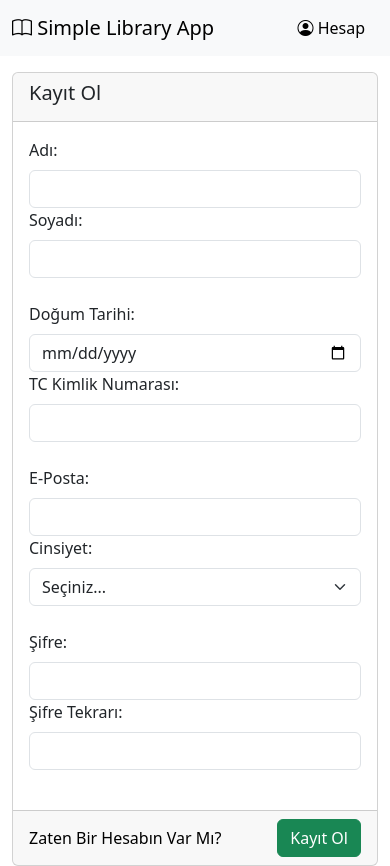
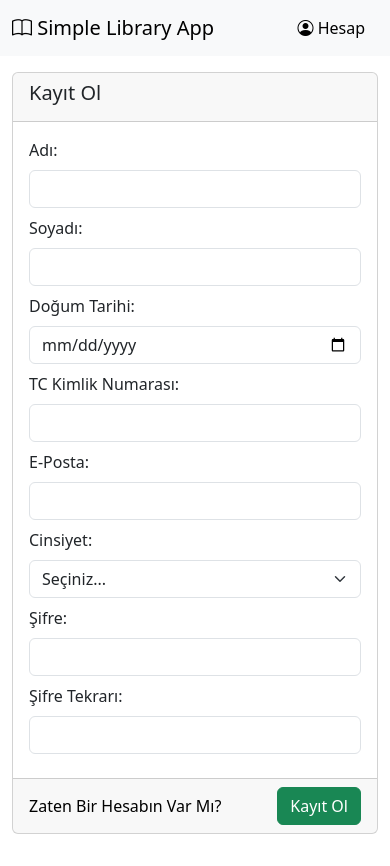
Before and after one commit to emirrssen/SimpleLibraryApp-FrontEnd, a Nuxt app: page /auth/register in a window 390 px wide. After the commit the page ends 844 px from the top, so only its background shows below. Built offline with nearby package versions, Linux system fonts and the light colour scheme.

Commit message:
Pinia integrated to the system.

```diff
--- a/pages/auth/login.vue
+++ b/pages/auth/login.vue
@@ -1,18 +1,24 @@
 <template>
     <div>
         <div class="row">
-            <div class="col col-4 offset-4">
+            <div class="col col-12 col-md-4 offset-md-4">
                 <div class="card">
                     <div class="card-header d-flex align-items-center "><h5>Giriş Yap</h5></div>
                     <div class="card-body">
                         <form>
-                            <div class="mb-3">
-                                <label for="email" class="form-label">E-Posta</label>
-                                <input type="email" class="form-control" id="email">
-                            </div>
-                            <div class="mb-3">
-                                <label for="password" class="form-label">Şifre</label>
-                                <input type="password" class="form-control" id="password">
+                            <div class="row">
+                                <div class="col col-12">
+                                    <div class="mb-2">
+                                        <label for="email" class="form-label">E-Posta</label>
+                                        <input type="email" class="form-control" id="email">
+                                    </div>
+                                </div>
+                                <div class="col col-12">
+                                    <div class="mb-2">
+                                        <label for="password" class="form-label">Şifre</label>
+                                        <input type="password" class="form-control" id="password">
+                                    </div>
+                                </div>
                             </div>
                         </form>
                     </div>
--- a/pages/auth/register.vue
+++ b/pages/auth/register.vue
@@ -6,57 +6,57 @@
                     <div class="card-header"><h5>Kayıt Ol</h5></div>
                     <div class="card-body">
                         <form>
-                            <div class="row mb-4">
-                                <div class="col col-12 col-md-6">
+                            <div class="row">
+                                <div class="col col-12 col-md-6 mb-2">
                                     <label for="first-name" class="form-label">Adı:</label>
-                                    <input type="text" class="form-control" id="first-name" required>
+                                    <input type="text" class="form-control" id="first-name" v-model="userDataForRegister.FirstName">
                                     <div class="invalid-feedback">İsim zorunludur</div>
                                 </div>
-                                <div class="col col-12 col-md-6">
+                                <div class="col col-12 col-md-6 mb-2">
                                     <label for="last-name" class="form-label">Soyadı:</label>
-                                    <input type="text" class="form-control" id="last-name">
+                                    <input type="text" class="form-control" id="last-name" v-model="userDataForRegister.LastName">
                                 </div>
                             </div>
-                            <div class="row mb-4">
-                                <div class="col col-12 col-md-6">
+                            <div class="row">
+                                <div class="col col-12 col-md-6 mb-2">
                                     <label for="date-of-birth" class="form-label">Doğum Tarihi:</label>
-                                    <input type="date" class="form-control" id="date-of-birth">
+                                    <input type="date" class="form-control" id="date-of-birth" v-model="userDataForRegister.DateOfBirth">
                                 </div>
-                                <div class="col col-12 col-md-6">
+                                <div class="col col-12 col-md-6 mb-2">
                                     <label for="nationality-id" class="form-label">TC Kimlik Numarası:</label>
-                                    <input type="text" class="form-control" id="nationality-id">
+                                    <input type="text" class="form-control" id="nationality-id" v-model="userDataForRegister.NationalityId">
                                 </div>
                             </div>
-                            <div class="row mb-4">
-                                <div class="col col-12 col-md-6">
+                            <div class="row">
+                                <div class="col col-12 col-md-6 mb-2">
                                     <label for="email" class="form-label">E-Posta:</label>
-                                    <input type="email" class="form-control" id="email">
+                                    <input type="email" class="form-control" id="email" v-model="userDataForRegister.Email">
                                 </div>
-                                <div class="col col-12 col-md-6">
-                                    <label for="sex" class="form-label">Cinsiyet:</label>
-                                    <select id="sex" class="form-select" aria-label="Cinsiyet">
-                                        <option selected>Seçiniz...</option>
+                                <div class="col col-12 col-md-6 mb-2">
+                                    <label for="gender" class="form-label">Cinsiyet:</label>
+                                    <select id="gender" class="form-select" aria-label="Cinsiyet" v-model="userDataForRegister.GenderId">
+                                        <option value="0" selected>Seçiniz...</option>
                                         <option value="1">Erkek</option>
                                         <option value="2">Kadın</option>
                                         <option value="3">Belirtmek İstemiyorum</option>
                                     </select>
                                 </div>
                             </div>
-                            <div class="row mb-4">
-                                <div class="col col-12 col-md-6">
+                            <div class="row">
+                                <div class="col col-12 col-md-6 mb-2">
                                     <label for="password" class="form-label">Şifre:</label>
-                                    <input type="password" class="form-control" id="password">
+                                    <input type="password" class="form-control" id="password" v-model="userDataForRegister.Password">
                                 </div>
-                                <div class="col col-12 col-md-6">
+                                <div class="col col-12 col-md-6 mb-2">
                                     <label for="password-repeat" class="form-label">Şifre Tekrarı:</label>
-                                    <input type="password" class="form-control" id="password-repeat">
+                                    <input type="password" class="form-control" id="password-repeat" v-model="userDataForRegister.PasswordRepeat">
                                 </div>
                             </div>
                         </form>
                     </div>
                     <div class="card-footer d-flex align-items-center justify-content-between">
                         <NuxtLink class="navigate-to-login" to="/auth/login">Zaten Bir Hesabın Var Mı?</NuxtLink>
-                        <div class="btn btn-success">Kayıt Ol</div>
+                        <div class="btn btn-success" @click="register">Kayıt Ol</div>
                     </div>
                 </div>
             </div>
@@ -65,7 +65,18 @@
 </template>
 
 <script lang="ts">
+    import { useAuthStore } from '~/store/auth/authStore';
+    import { mapState, mapActions } from 'pinia';
 
+    export default {
+        computed: {
+            ...mapState(useAuthStore, ['userDataForRegister'])
+        },
+
+        methods: {
+            ...mapActions(useAuthStore, ['register'])
+        }
+    }
 </script>
 
 <style scoped>
--- /dev/null
+++ b/store/auth/authStore.ts
@@ -0,0 +1,14 @@
+import { UserForRegister } from "~/services/auth/userTypes"
+import { RegisterAsync } from "~/services/auth/authService"
+
+export const useAuthStore = defineStore('auth-store', () => {
+    const userDataForRegister = ref(new UserForRegister())
+
+    function register() {
+        RegisterAsync(userDataForRegister.value).then((response => {
+            console.log(response);
+        }))
+    }
+
+    return { userDataForRegister, register }
+})
```
